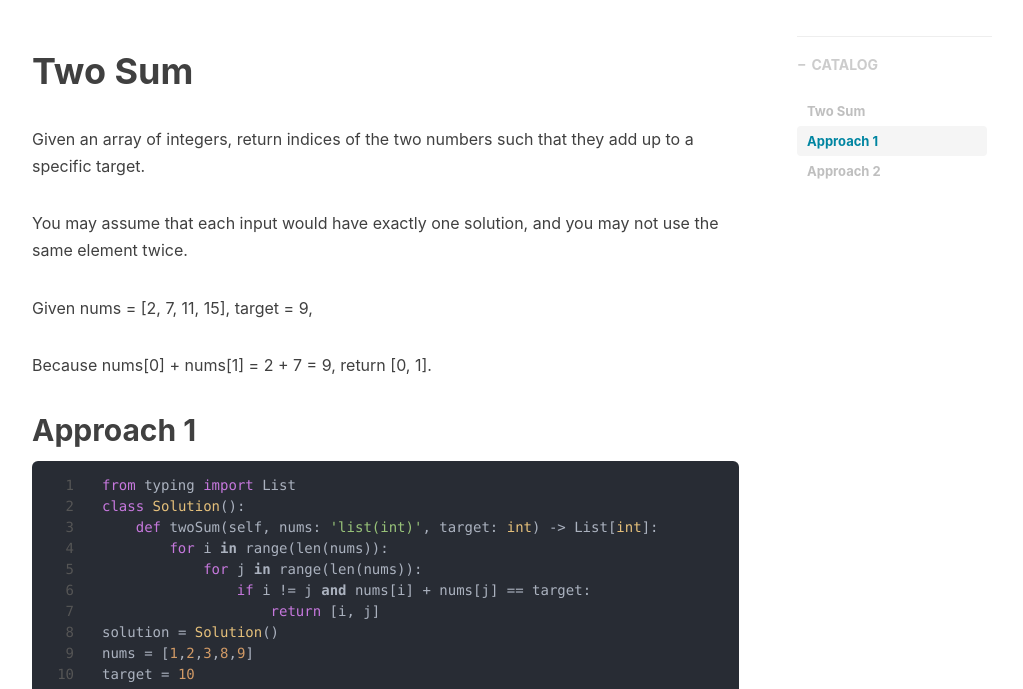
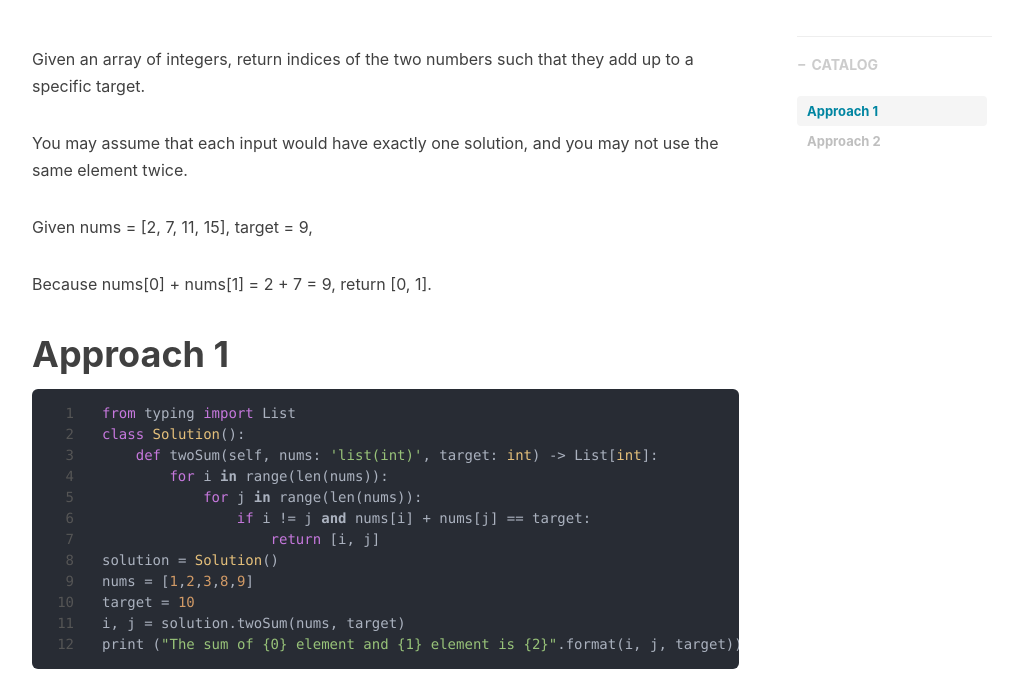
Before and after one commit to nuistzhou/nuistzhou.github.io, a Jekyll site: the page built from _posts/2019-02-28-Leetcode-TwoSum.markdown, in a window 1280 px wide and 900 px high, scrolled down 316 px, cut to the strip 211-900 px from the top of the window. Shown: the whole strip, without its empty margins (233-1256 px from the left). Built offline with Jekyll 4.4.1, drawn with Linux system fonts in a browser that asks for light colours; nearby versions of some CDN libraries; comment, search, counter and statistics services are not loaded.

Commit message:
Updated code structures.

````diff
--- a/_posts/2019-02-28-Leetcode-2019.markdown
+++ b/_posts/2019-02-28-Leetcode-TwoSum.markdown
@@ -12,8 +12,6 @@ tags:
 ---
 
 
-# Two Sum
-
 Given an array of integers, return indices of the two numbers such that they add up to a specific target.
 
 You may assume that each input would have exactly one solution, and you may not use the same element twice.
@@ -25,7 +23,7 @@ Because nums[0] + nums[1] = 2 + 7 = 9,
 return [0, 1].
 
 
-## Approach 1
+# Approach 1
 ```python
 from typing import List
 class Solution():
@@ -43,4 +41,4 @@ print ("The sum of {0} element and {1} element is {2}".format(i, j, target))
 > **Runtime**: 9484 ms, faster than 5.01% of Python3 online submissions for Two Sum.
 > **Memory Usage**: 13.7 MB, less than 34.08% of Python3 online submissions for Two Sum.
 
-## Approach 2
+# Approach 2
````
